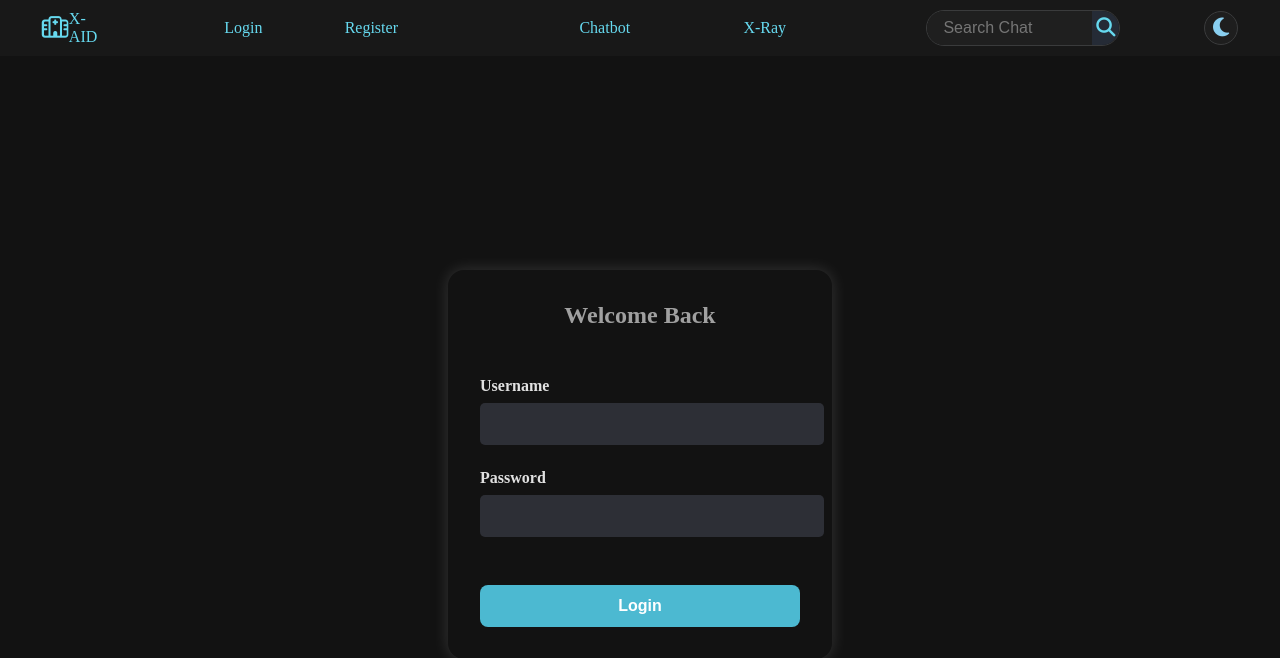
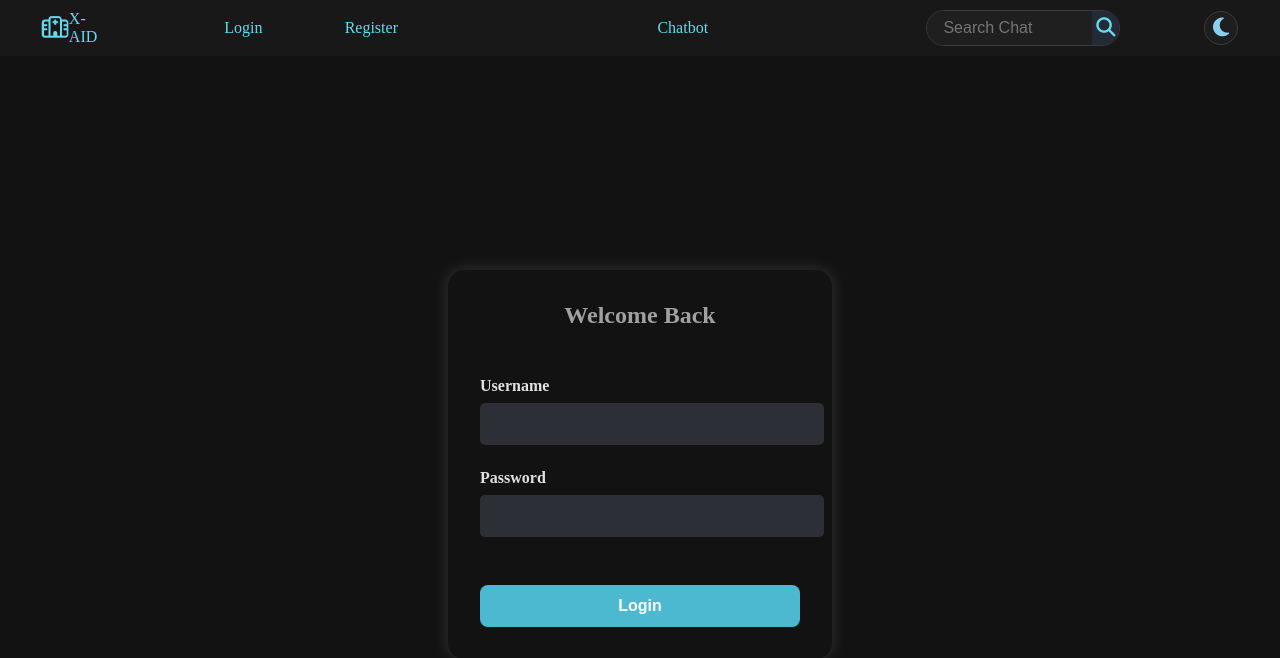
Before and after one commit to SaiPragnaan/X-AID, a Django app: page /login/ in a window 1280 px wide. Shown: the top 658 px of the page. Run offline with Django 5.2, Linux system fonts and the light colour scheme; parts of the project's set-up code (start-up, migrations or seed data) failed here and were passed over.

Commit message:
Add changes to chatbot and base html's

```diff
--- a/x_aid/templates/base.html
+++ b/x_aid/templates/base.html
@@ -43,7 +43,7 @@
 
                 <div class="nav-bots">
                     <a href="{% url 'chatbot' %}">Chatbot</a>
-                    <a href="{% url 'prediction' %}">X-Ray</a>
+                    <!-- <a href="{% url 'prediction' %}">X-Ray</a> -->
                 </div>
 
                 <!--                 NAV SEARCH               -->
```
Also changed, not shown: x_aid/chatbot_app/templates/chatbot_app/chatbot.html (+1 -19 lines).
